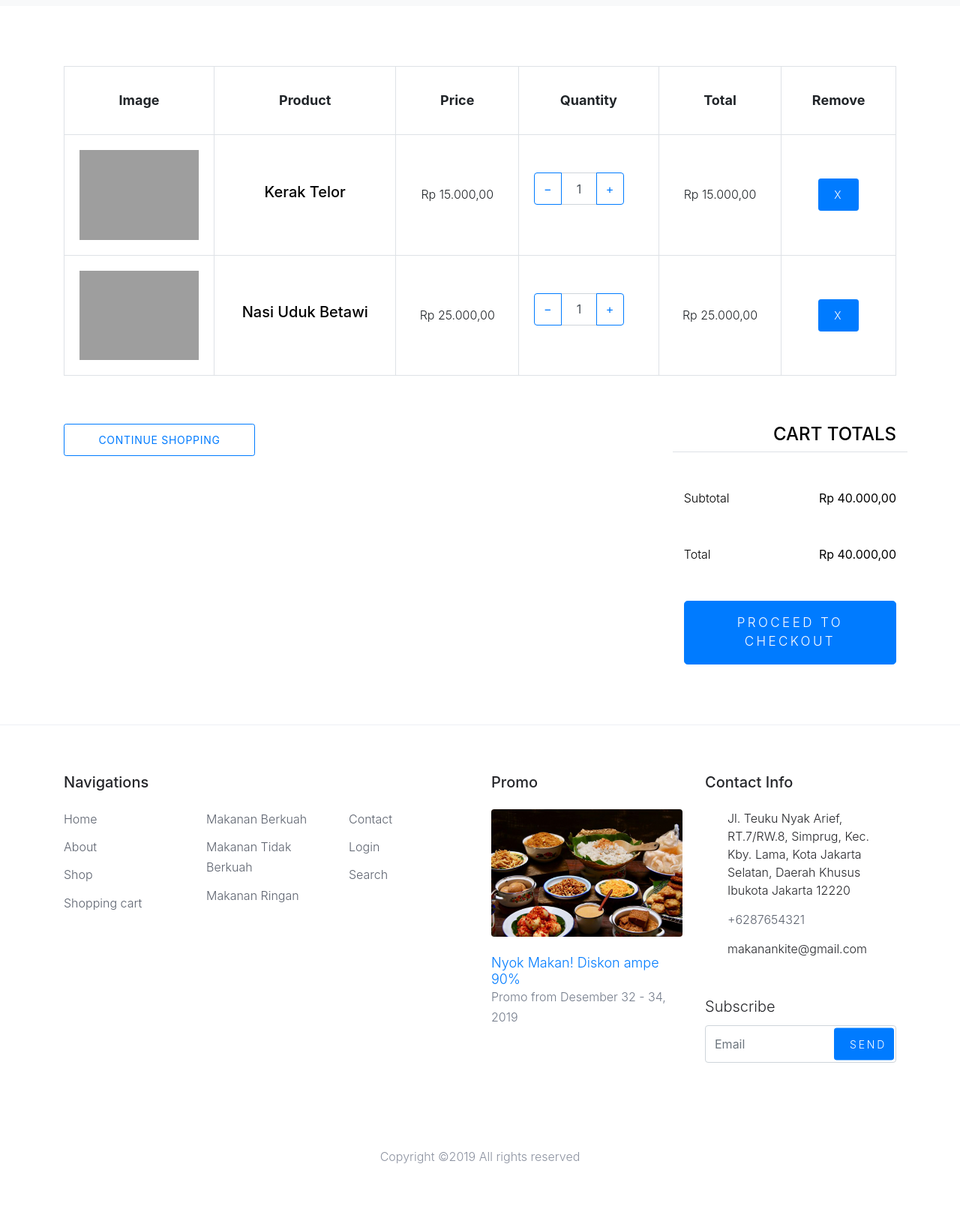
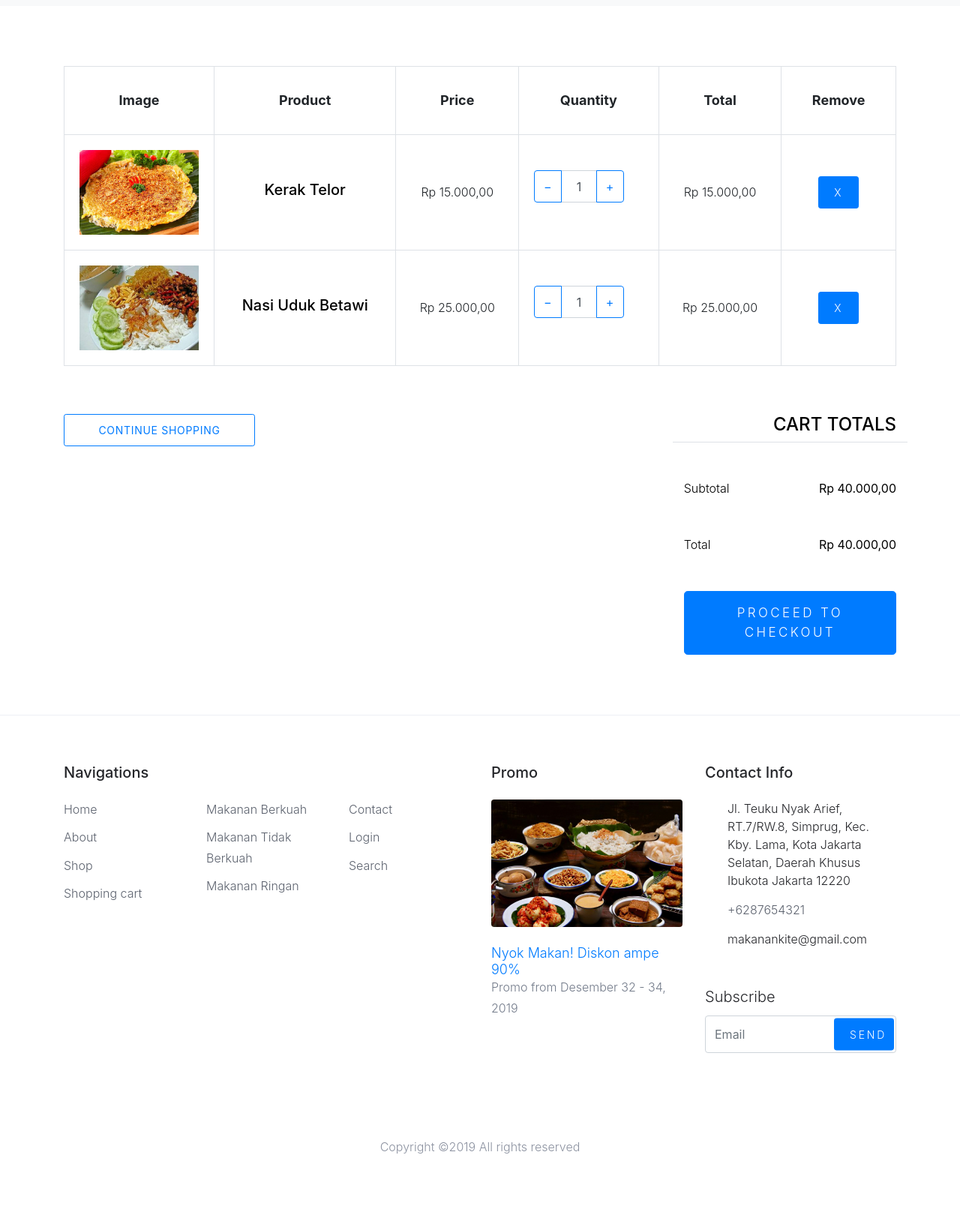
Before and after one commit to raisrindo/fpweb-ecommerce-makanan, a CodeIgniter app: page /fpweb-ecommerce-makanan/index.php/cart/index in a window 1280 px wide. Shown: the part 241-1877 px from the top of the page at 75% size. After the commit the page ends 1779 px from the top, so only its background shows below. Run offline with CodeIgniter, Linux system fonts and the light colour scheme; style sheets or scripts are compiled from the project's sources; some libraries are stand-ins or nearby versions; grey boxes are pictures that could not be loaded.

Commit message:
memperbarui kode shoping cart

```diff
--- a/application/views/home/cart.php
+++ b/application/views/home/cart.php
@@ -25,7 +25,7 @@
                 <tbody>
                   <tr>
                     <td class="product-thumbnail">
-                      <img src="images/cloth_1.jpg" alt="Image" class="img-fluid">
+                      <img src="<?php base_url();?> assets/images/m_keraktelor.jpg" alt="Image" class="img-fluid">
                     </td>
                     <td class="product-name">
                       <h2 class="h5 text-black">Kerak Telor</h2>
@@ -49,7 +49,7 @@
 
                   <tr>
                     <td class="product-thumbnail">
-                      <img src="images/cloth_2.jpg" alt="Image" class="img-fluid">
+                      <img src="<?php base_url();?> assets/images/m_nasiuduk.jpg" alt="Image" class="img-fluid">
                     </td>
                     <td class="product-name">
                       <h2 class="h5 text-black">Nasi Uduk Betawi</h2>
```
